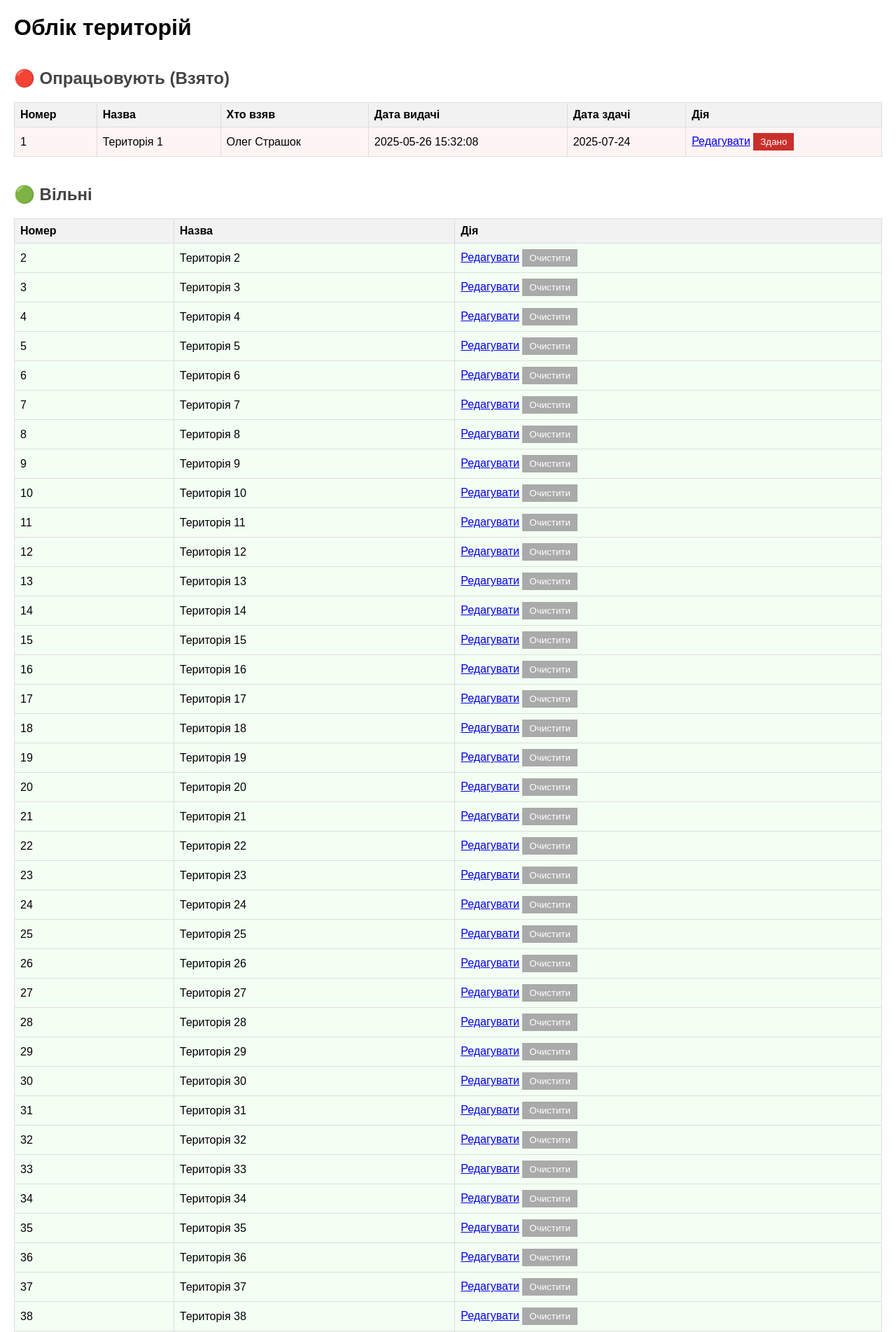
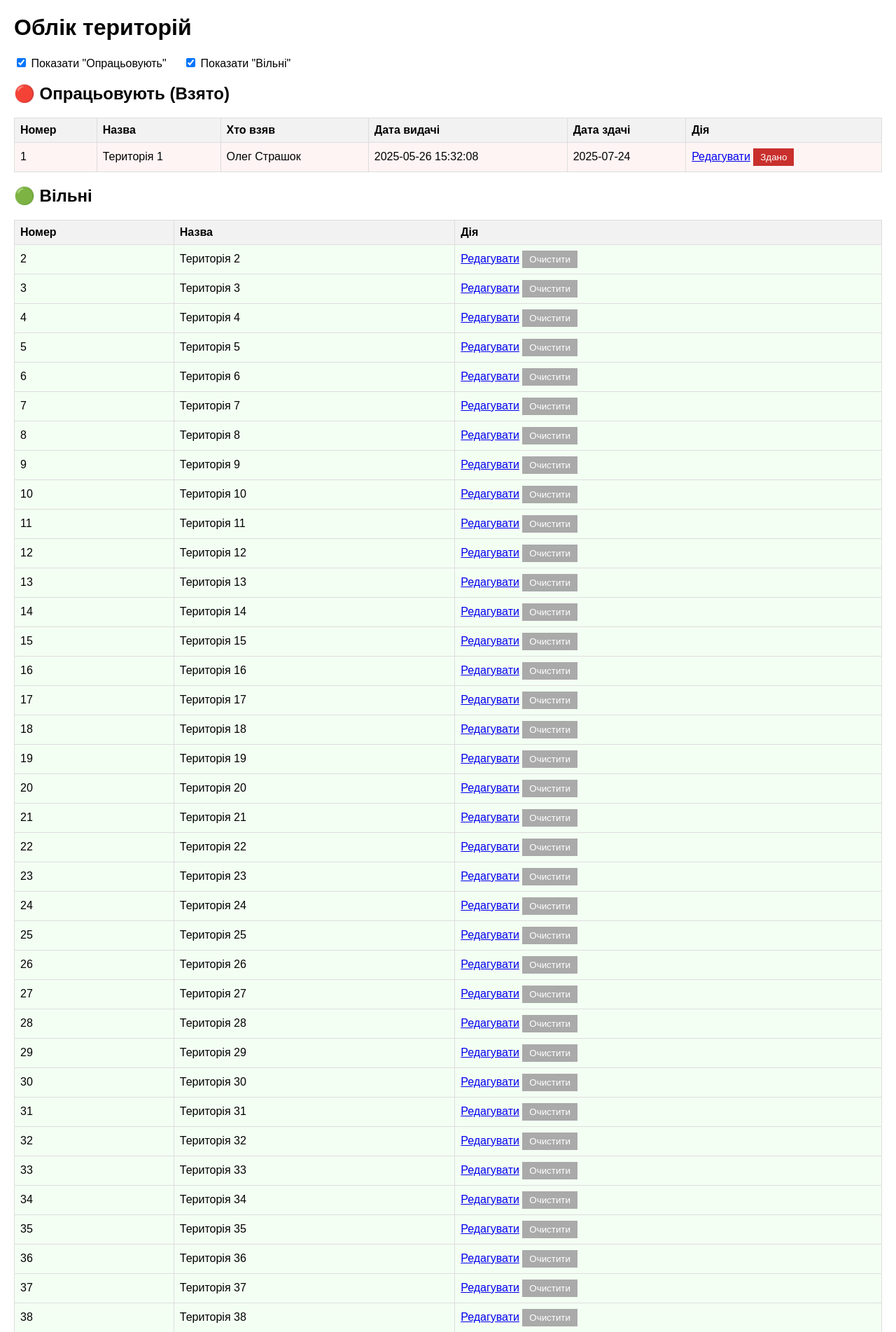
Before and after one commit to yurjjOne/territory-app, a Flask app: page / in a window 1280 px wide. Shown: the top 1903 px of the page at 70% size. Run offline with Flask 3, Linux system fonts and the light colour scheme; the visitor is signed in with stand-in values (Sample User, id 1); data comes from the database, SQL or seed files in the repository.

Commit message:
Update index.html

```diff
--- a/templates/index.html
+++ b/templates/index.html
@@ -5,14 +5,14 @@
   <title>Облік територій</title>
   <style>
     body { font-family: Arial, sans-serif; margin: 20px; }
-        table { border-collapse: collapse; width: 100%; margin-bottom: 40px; }
+    table { border-collapse: collapse; width: 100%; margin-bottom: 20px; }
     th, td { border: 1px solid #ddd; padding: 8px; text-align: left; }
     th { background-color: #f2f2f2; }
-        h2 { margin-top: 40px; color: #444; cursor: pointer; }
     .taken-row { background-color: #fff4f4; }
     .free-row  { background-color: #f4fff4; }
     .overdue   { background-color: #ffdddd; }
-        form { display: inline; }
+    .toggles { margin-bottom: 20px; }
+    .toggles label { margin-right: 20px; cursor: pointer; }
     button { background-color: #c9302c; color: white; border: none; padding: 5px 10px; cursor: pointer; }
     button:hover { background-color: #ac2925; }
   </style>
@@ -20,26 +20,39 @@
 <body>
   <h1>Облік територій</h1>
 
-    <h2 onclick="toggle('taken')">🔴 Опрацьовують (Взято)</h2>
+  <!-- Чекбокси для сховання/показу секцій -->
+  <div class="toggles">
+    <label>
+      <input type="checkbox" id="showTaken" checked
+             onchange="toggleSection('taken', this.checked)">
+      Показати "Опрацьовують"
+    </label>
+    <label>
+      <input type="checkbox" id="showFree" checked
+             onchange="toggleSection('free', this.checked)">
+      Показати "Вільні"
+    </label>
+  </div>
+
+  <!-- Опрацьовують (Взято) -->
+  <h2>🔴 Опрацьовують (Взято)</h2>
   <table id="taken">
     <tr>
-            <th>Номер</th>
-            <th>Назва</th>
-            <th>Хто взяв</th>
-            <th>Дата видачі</th>
-            <th>Дата здачі</th>
-            <th>Дія</th>
+      <th>Номер</th><th>Назва</th><th>Хто взяв</th>
+      <th>Дата видачі</th><th>Дата здачі</th><th>Дія</th>
     </tr>
     {% for r, due_flag in taken %}
     <tr class="taken-row">
       <td>{{ r[0] }}</td>
       <td>{{ r[1] }}</td>
-            <td>{{ r[3] or 'Ніхто' }}</td>
-            <td{% if due_flag %} class="overdue"{% endif %}>{{ r[4] or 'Немає' }}</td>
-            <td>{{ r[5] or 'Немає' }}</td>
+      <td>{{ r[3] }}</td>
+      <td{% if due_flag %} class="overdue"{% endif %}>{{ r[4] }}</td>
+      <td>{{ r[5] or '—' }}</td>
       <td>
         <a href="{{ url_for('update_territory', territory_id=r[0]) }}">Редагувати</a>
-                <form method="POST" action="{{ url_for('release_territory', territory_id=r[0]) }}">
+        <form method="POST"
+              action="{{ url_for('release_territory', territory_id=r[0]) }}"
+              style="display:inline">
           <button type="submit">Здано</button>
         </form>
       </td>
@@ -47,12 +60,11 @@
     {% endfor %}
   </table>
 
-    <h2 onclick="toggle('free')">🟢 Вільні</h2>
+  <!-- Вільні -->
+  <h2>🟢 Вільні</h2>
   <table id="free">
     <tr>
-            <th>Номер</th>
-            <th>Назва</th>
-            <th>Дія</th>
+      <th>Номер</th><th>Назва</th><th>Дія</th>
     </tr>
     {% for r in free %}
     <tr class="free-row">
@@ -60,8 +72,10 @@
       <td>{{ r[1] }}</td>
       <td>
         <a href="{{ url_for('update_territory', territory_id=r[0]) }}">Редагувати</a>
-                <form method="POST" action="{{ url_for('clear_territory', territory_id=r[0]) }}">
-                    <button type="submit" style="background:#aaa;">Очистити</button>
+        <form method="POST"
+              action="{{ url_for('clear_territory', territory_id=r[0]) }}"
+              style="display:inline">
+          <button style="background:#aaa">Очистити</button>
         </form>
       </td>
     </tr>
@@ -69,10 +83,14 @@
   </table>
 
   <script>
-        function toggle(id) {
-            const tbl = document.getElementById(id);
-            tbl.style.display = tbl.style.display === 'none' ? '' : 'none';
+    function toggleSection(id, show) {
+      document.getElementById(id).style.display = show ? '' : 'none';
     }
+    // При першому завантаженні
+    document.addEventListener('DOMContentLoaded', () => {
+      toggleSection('taken', document.getElementById('showTaken').checked);
+      toggleSection('free', document.getElementById('showFree').checked);
+    });
   </script>
 </body>
 </html>
```
Lines whose indentation alone changed are shown as unchanged.
